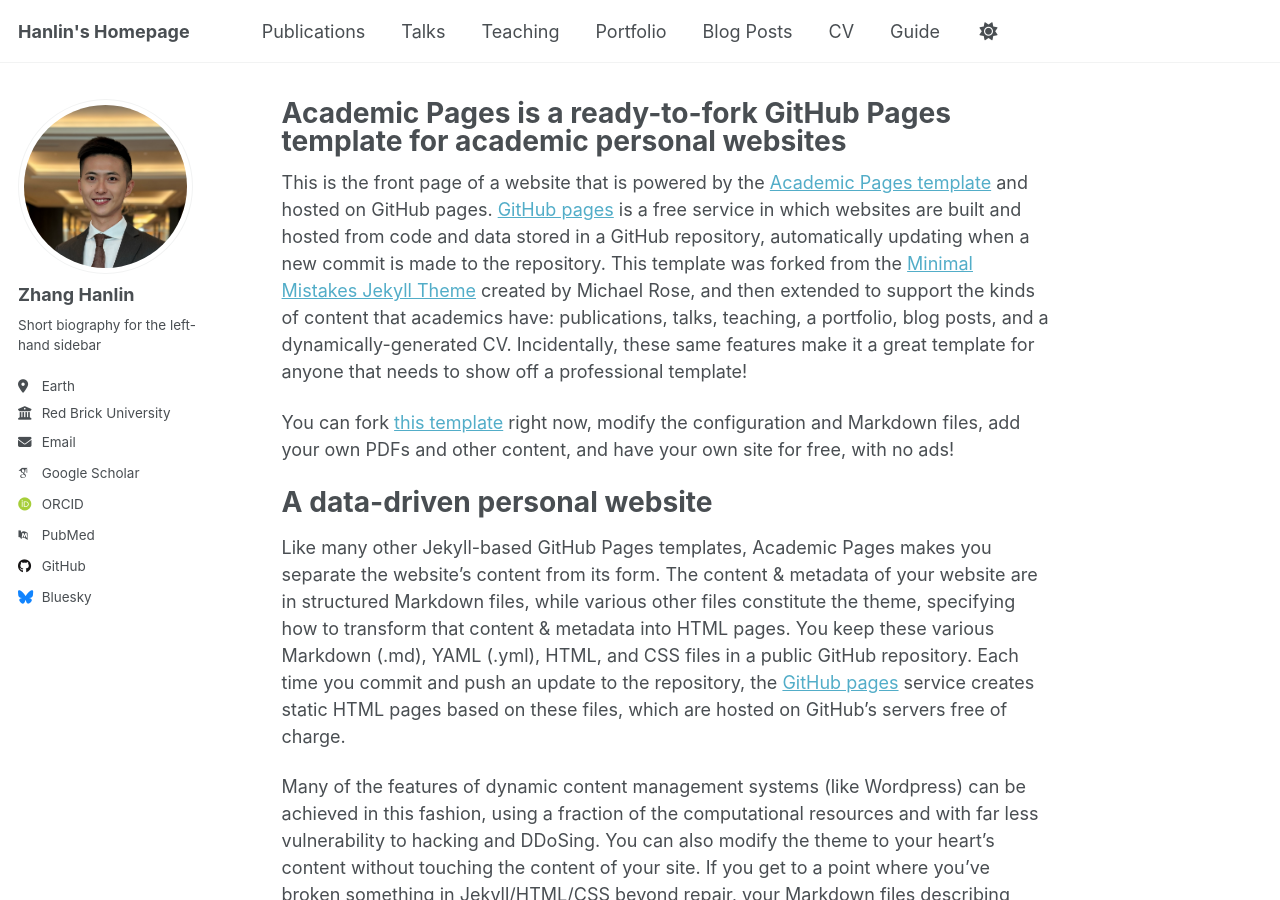
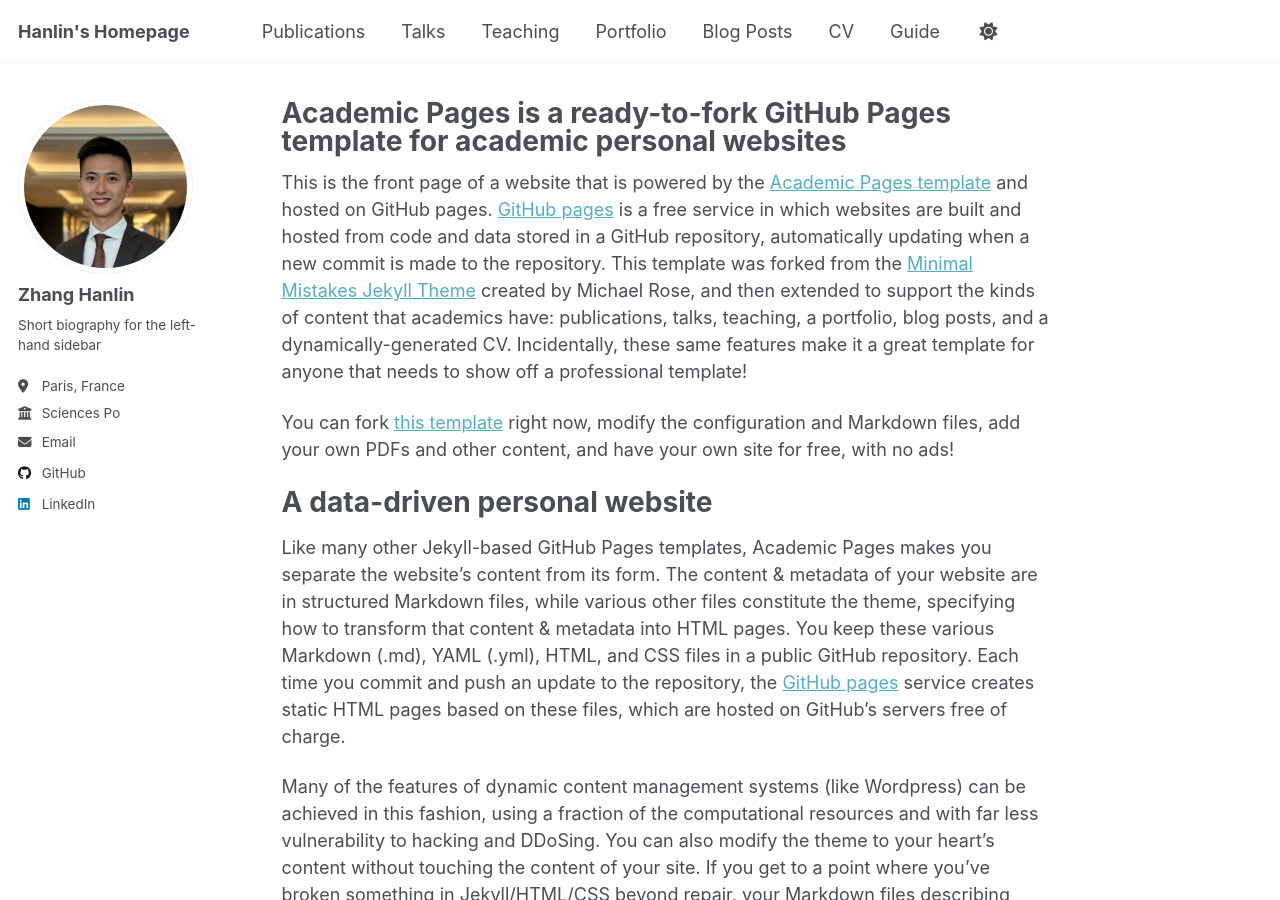
Before and after one commit to zhang-hanlin/zhang-hanlin.github.io, a Jekyll site: the page built from _pages/about.md, in a window 1280 px wide and 900 px high. Built offline with Jekyll 4.4.1, drawn with Linux system fonts in a browser that asks for light colours; some web fonts are replaced; a script that is not in the unit is left out.

Commit message:
Update _config.yml

```diff
--- a/_config.yml
+++ b/_config.yml
@@ -27,20 +27,20 @@ author:
   name             : "Zhang Hanlin"
   pronouns         : # example: "she/her"
   bio              : "Short biography for the left-hand sidebar"
-  location         : "Earth"
-  employer         : "Red Brick University"
+  location         : "Paris, France"
+  employer         : "Sciences Po"
   uri              : # URL
-  email            : "none@example.org"
+  email            : "hanlin.zhang@sciencespo.fr"
 
   # Academic websites
   academia         : # URL
   arxiv            : # URL - Update with the correct link to your profile
-  googlescholar    : "https://scholar.google.com/citations?user=PS_CX0AAAAAJ"
+  googlescholar    : # URL
   inspire-hep      : # URL
   impactstory      : # URL
-  orcid            : "https://orcid.org/yourorcidurl"
+  orcid            : # URL
   semantic         : # URL
-  pubmed           : "https://www.ncbi.nlm.nih.gov/pubmed/?term=john+snow"
+  pubmed           : # URL
   researchgate     : # URL
   scopus           : # URL
 
@@ -48,13 +48,13 @@ author:
   bitbucket        : # Username - Update with your username on the site
   codepen          : # Username
   dribbble         : # Username
-  github           : "academicpages"
+  github           : "zhang-hanlin"
   kaggle           : # Username
   stackoverflow    : # User number or user number and name (i.e., use "1" or "1/jeff-atwood")
 
   # Social media
   artstation       : # Username
-  bluesky          : "bsky.app" # Replace this with you Bluesky username
+  bluesky          : # Username
   facebook         : # Username
   flickr           : # Username
   foursquare       : # Username
@@ -63,7 +63,7 @@ author:
   keybase          : # Username
   instagram        : # Username
   lastfm           : # Username
-  linkedin         : # Username
+  linkedin         : "https://www.linkedin.com/in/hanlin-zhang-738340193/"
   mastodon         : # URL
   medium           : # URL
   pinterest        : # Username
```
